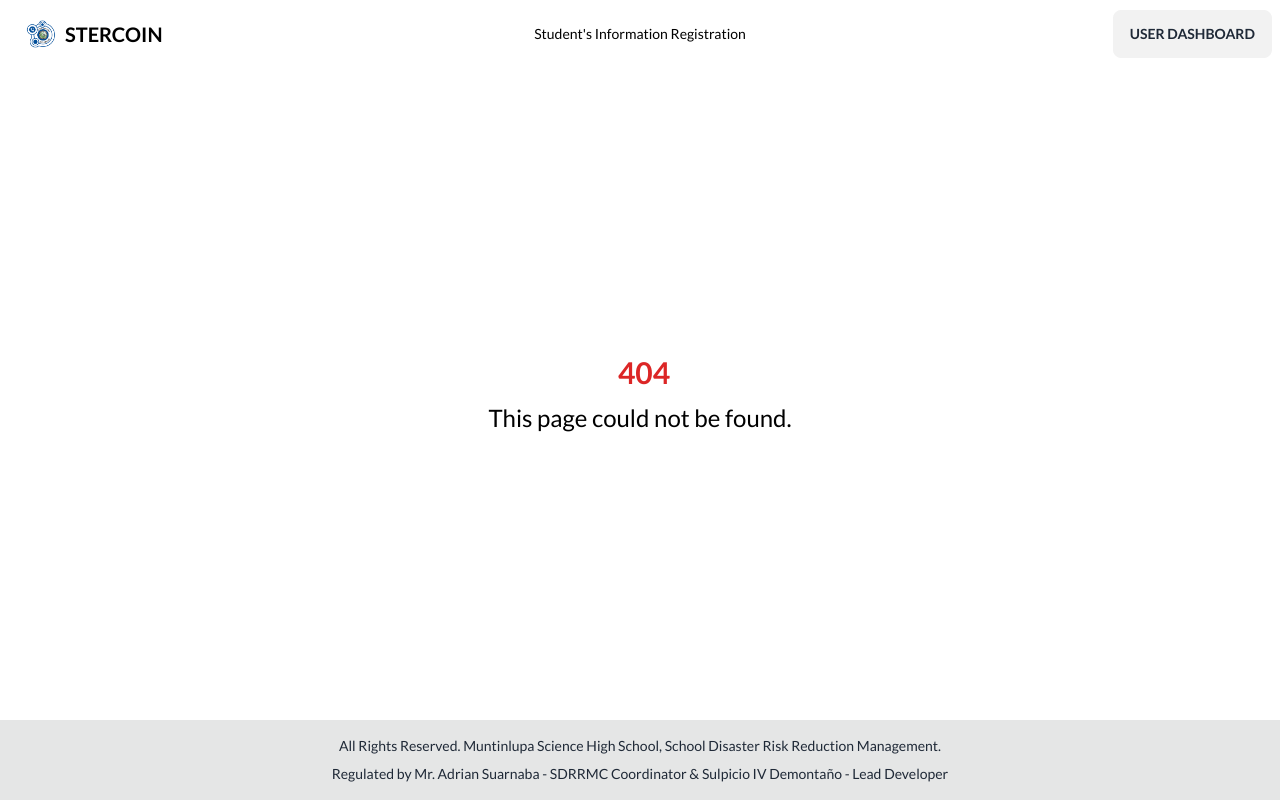
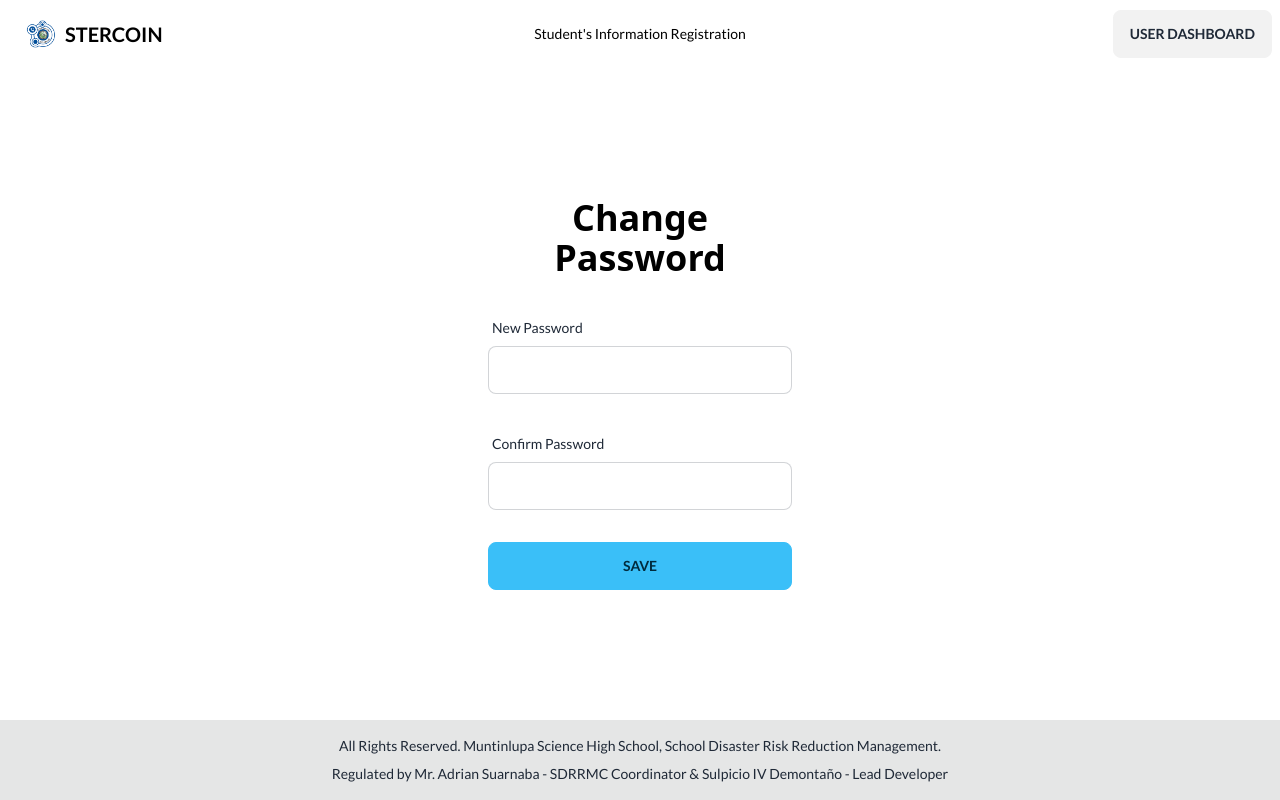
Before and after one commit to MunSci-PH/STERCOIN, a Next.js app: page /dashboard/settings/password/change in a window 1280 px wide. Before the commit this address had no page. Built offline with nearby package versions, Linux system fonts and the light colour scheme; no server answers.

Commit message:
Add Change Password + Settings

```diff
--- a/app/api/auth/logout/route.ts
+++ b/app/api/auth/logout/route.ts
@@ -1,27 +1,9 @@
-import { createServerClient, type CookieOptions } from "@supabase/ssr";
-import { cookies } from "next/headers";
+import { createSSRClient } from "@/utils/server";
 import { NextResponse } from "next/server";
 
 export async function POST(request: Request) {
   const requestUrl = new URL(request.url);
-  const cookieStore = cookies();
-  const supabase = createServerClient(
-    process.env.NEXT_PUBLIC_SUPABASE_URL!,
-    process.env.NEXT_PUBLIC_SUPABASE_ANON_KEY!,
-    {
-      cookies: {
-        get(name: string) {
-          return cookieStore.get(name)?.value;
-        },
-        set(name: string, value: string, options: CookieOptions) {
-          cookieStore.set({ name, value, ...options });
-        },
-        remove(name: string, options: CookieOptions) {
-          cookieStore.set({ name, value: "", ...options });
-        },
-      },
-    }
-  );
+  const supabase = await createSSRClient();
 
   await supabase.auth.signOut();
 
--- /dev/null
+++ b/app/components/auth/changePassword.tsx
@@ -0,0 +1,105 @@
+"use client";
+import { createClient } from "@/utils/client";
+import { ErrorMessage } from "@hookform/error-message";
+import { useRouter } from "next/navigation";
+import { SubmitHandler, useForm } from "react-hook-form";
+
+export type loginData = {
+  password: string;
+  confirm: string;
+};
+
+const supabase = createClient();
+
+const ChangePassword = () => {
+  const {
+    handleSubmit,
+    register,
+    watch,
+    formState: { errors },
+  } = useForm<loginData>();
+  const router = useRouter();
+
+  const tryLogin: SubmitHandler<loginData> = async (e: loginData) => {
+    const { data, error } = await supabase.auth.updateUser({
+      password: e.password,
+    });
+
+    if (error) throw error;
+    if (data) {
+      fetch("/api/auth/logout", {
+        method: "POST",
+      }).then(() => {
+        window.location.reload();
+      });
+    }
+  };
+
+  return (
+    <form
+      onSubmit={handleSubmit(tryLogin)}
+      className="form-control space-y-4 w-full min-w-xs max-w-xs"
+    >
+      <label className="form-control w-full max-w-xs">
+        <div className="label">
+          <span className="label-text">New Password</span>
+        </div>
+        <input
+          type="password"
+          className="input input-bordered w-full max-w-xs"
+          {...register("password", {
+            required: true,
+            pattern: {
+              value:
+                /^(?=.*[a-z])(?=.*[A-Z])(?=.*\d)(?=.*[@$!%*?&])[A-Za-z\d@$!%*?&]{8,}$/,
+              message:
+                "Must be atleast eight characters, at least one uppercase letter, one lowercase letter, one number and one special character",
+            },
+          })}
+        />
+        <div className="label">
+          <ErrorMessage
+            errors={errors}
+            name="password"
+            render={({ message }) => {
+              return (
+                <span className="label-text-alt text-error text-left">
+                  {message}
+                </span>
+              );
+            }}
+          />
+        </div>
+      </label>
+
+      <label className="form-control w-full max-w-xs">
+        <div className="label">
+          <span className="label-text">Confirm Password</span>
+        </div>
+        <input
+          type="password"
+          className="input input-bordered w-full max-w-xs"
+          {...register("confirm", {
+            required: true,
+            validate: (e) => e === watch("password") || "Passwords don't match",
+          })}
+        />
+        <div className="label">
+          <ErrorMessage
+            errors={errors}
+            name="confirm"
+            render={({ message }) => {
+              return (
+                <span className="label-text-alt text-error text-left">
+                  {message}
+                </span>
+              );
+            }}
+          />
+        </div>
+      </label>
+      <button className="btn btn-info">Save</button>
+    </form>
+  );
+};
+export default ChangePassword;
--- a/app/dashboard/login/page.tsx
+++ b/app/dashboard/login/page.tsx
@@ -1,23 +1,11 @@
 import LoginForm from "@/components/auth/loginForm";
-import { createServerClient } from "@supabase/ssr";
-import { cookies } from "next/headers";
+import { createSSRClient } from "@/utils/server";
 import { redirect } from "next/navigation";
 
 export default async function Dashboard() {
-  const cookieStore = cookies();
-  const supabase = createServerClient(
-    process.env.NEXT_PUBLIC_SUPABASE_URL!,
-    process.env.NEXT_PUBLIC_SUPABASE_ANON_KEY!,
-    {
-      cookies: {
-        get(name: string) {
-          return cookieStore.get(name)?.value;
-        },
-      },
-    }
-  );
+  const supabase = await createSSRClient();
 
-  const { data, error } = await supabase.auth.getSession();
+  const { data } = await supabase.auth.getSession();
 
   if (data.session) {
     redirect("/dashboard");
--- a/app/dashboard/page.tsx
+++ b/app/dashboard/page.tsx
@@ -62,7 +62,7 @@ export default async function Dashboard() {
               </form>
             </div>
           </div>
-          <div className=" my-36 grid grid-cols-3 md:grid-cols-6 gap-4 text-white">
+          <div className=" my-36 grid grid-cols-2 md:grid-cols-6 gap-4 text-white">
             {userRole == "full" || userRole == "7" || userRole == "jhs" ? (
               <Link
                 href="/dashboard/view/grade/7"
--- a/app/dashboard/settings/page.tsx
+++ b/app/dashboard/settings/page.tsx
@@ -1,7 +1,11 @@
+import BackButton from "@/components/utils/backButton";
+import Loading from "@/loading";
+import { createSSRClient } from "@/utils/server";
+import { QueryData } from "@supabase/supabase-js";
 import { Metadata } from "next";
-import { redirect } from "next/navigation";
-import { createServerClient } from "@supabase/ssr";
-import { cookies } from "next/headers";
+import Link from "next/link";
+import { Suspense } from "react";
+import { FaEdit } from "react-icons/fa";
 
 export const metadata: Metadata = {
   title: "Settings | STERCOIN",
@@ -9,7 +13,34 @@ export const metadata: Metadata = {
 };
 
 export default async function Dashboard() {
+  const supabase = await createSSRClient();
+
+  const getUserInfo = async () => {
+    const {
+      data: { user },
+    } = await supabase.auth.getUser();
+
+    return user;
+  };
+
+  const userInfo = await getUserInfo();
+
+  const checkRole = async () => {
+    const userQuery = supabase.from("users").select().eq("id", userInfo!.id);
+    type userDB = QueryData<typeof userQuery>;
+    const { data, error } = await userQuery;
+    if (error) console.error(error);
+
+    const userObj: userDB = data!;
+    const userRole: string = userObj.map((e) => e.group).toString();
+
+    return userRole;
+  };
+
+  const userRole = await checkRole();
+
   return (
+    <Suspense fallback={<Loading></Loading>}>
       <main className="flex-1 flex container mx-auto text-center px-4">
         <div className="w-full md:w-4/5 mx-auto">
           <div className="flex flex-col items-center my-12">
@@ -17,10 +48,38 @@ export default async function Dashboard() {
               <p className="text-left text-4xl font-sans font-bold inline w-fit my-auto">
                 Settings
               </p>
+              <BackButton></BackButton>
             </div>
-          <div className="my-10 grid grid-cols-2 md:grid-cols-3 gap-4 text-white"></div>
+            <div className="w-full my-1">
+              <div className="align-middle p-5 rounded my-2">
+                <div className="divider"></div>
+                <p className="text-xl text-left">{userInfo?.email}</p>
+                <p className="text-left font-bold">Email</p>
+                <div className="divider"></div>
+                <div className="grid grid-cols-2">
+                  <div>
+                    <p className="text-xl text-left">••••••••••</p>
+                    <p className="text-left font-bold">Password</p>
+                  </div>
+                  <div className="justify-self-end">
+                    <Link
+                      href="settings/password/change"
+                      className="btn btn-circle text-xl"
+                    >
+                      <FaEdit />
+                    </Link>
+                  </div>
+                </div>
+
+                <div className="divider"></div>
+                <p className="text-xl text-left">{userRole}</p>
+                <p className="text-left font-bold">Authentication Level</p>
+                <div className="divider"></div>
+              </div>
+            </div>
           </div>
         </div>
       </main>
+    </Suspense>
   );
 }
--- /dev/null
+++ b/app/dashboard/settings/password/change/page.tsx
@@ -0,0 +1,18 @@
+import ChangePassword from "@/components/auth/changePassword";
+
+export default async function Dashboard() {
+  return (
+    <>
+      <main className="flex-1 flex container mx-auto text-center px-4">
+        <div className="m-auto">
+          <div className="flex flex-col items-center my-12 bg-base-100 p-10 rounded-xl w-96">
+            <p className="text-center text-4xl font-sans font-bold mb-8">
+              Change Password
+            </p>
+            <ChangePassword />
+          </div>
+        </div>
+      </main>
+    </>
+  );
+}
```
Lines whose indentation alone changed are shown as unchanged.
